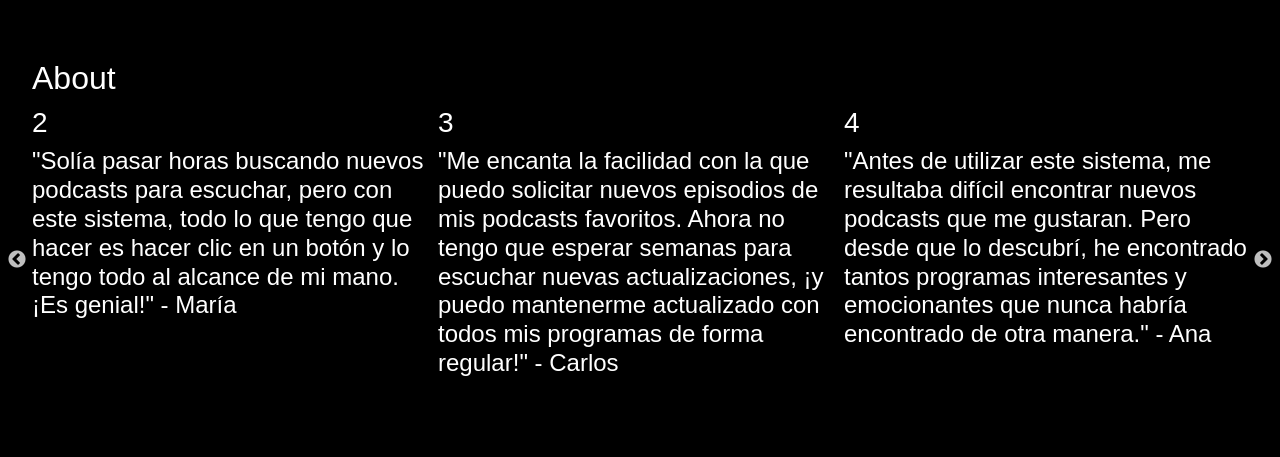
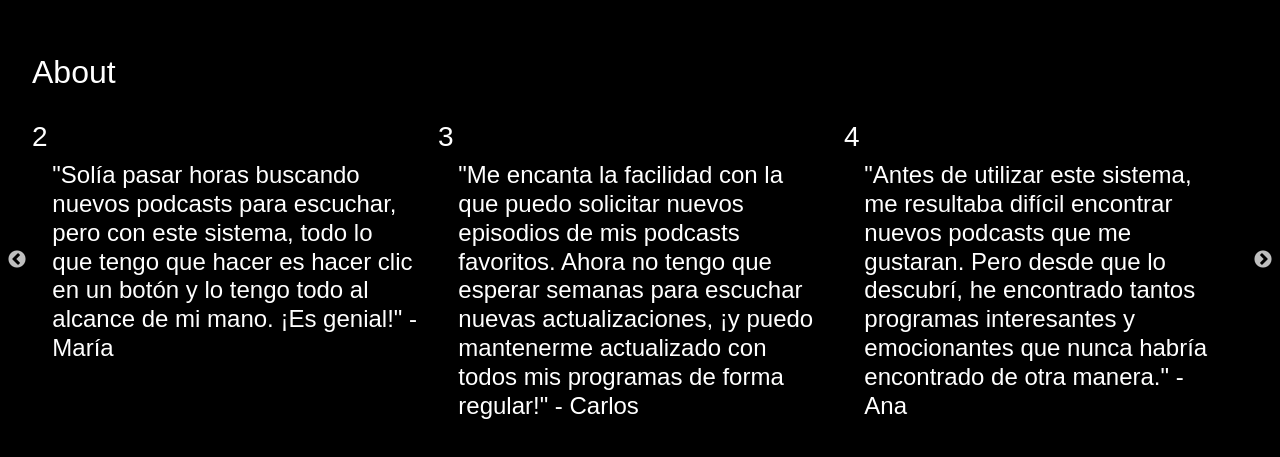
Before and after one commit to Maulex23/proyect_podcast, a React (Vite) app in the folder Frontend/: page /Review in a window 1280 px wide. Shown: the part 163-620 px from the top of the page. Built offline with nearby package versions, Linux system fonts and the light colour scheme.

Commit message:
fix: Arreglos de Backend y Frontend

```diff
--- a/Frontend/src/components/review/Review.jsx
+++ b/Frontend/src/components/review/Review.jsx
@@ -50,27 +50,27 @@ export default class AutoPlay extends Component {
       <div>
         <h2>About</h2>
         <Slider {...settings}>
-          <div>
+          <div className='wrapper'>
             <h3>1</h3>
             <h4>"Desde que empecé a usar el sistema para solicitar podcast, he descubierto tantos nuevos programas increíbles. ¡Nunca había estado tan emocionado por escuchar cada nuevo episodio!" - Juan</h4>
           </div>
-          <div>
+          <div className='wrapper'>
             <h3>2</h3>
             <h4>"Solía pasar horas buscando nuevos podcasts para escuchar, pero con este sistema, todo lo que tengo que hacer es hacer clic en un botón y lo tengo todo al alcance de mi mano. ¡Es genial!" - María</h4>
           </div>
-          <div>
+          <div className='wrapper'>
             <h3>3</h3>
             <h4>"Me encanta la facilidad con la que puedo solicitar nuevos episodios de mis podcasts favoritos. Ahora no tengo que esperar semanas para escuchar nuevas actualizaciones, ¡y puedo mantenerme actualizado con todos mis programas de forma regular!" - Carlos</h4>
           </div>
-          <div>
+          <div className='wrapper'>
             <h3>4</h3>
             <h4>"Antes de utilizar este sistema, me resultaba difícil encontrar nuevos podcasts que me gustaran. Pero desde que lo descubrí, he encontrado tantos programas interesantes y emocionantes que nunca habría encontrado de otra manera." - Ana</h4>
           </div>
-          <div>
+          <div className='wrapper'>
             <h3>5</h3>
             <h4>"Este sistema ha cambiado completamente la forma en que escucho podcasts. Ahora puedo personalizar completamente mi experiencia de escucha y nunca me pierdo un episodio importante." - Luisa</h4>
           </div>
-          <div>
+          <div className='wrapper'>
             <h3>6</h3>
             <h4>"Como alguien que siempre está en movimiento, este sistema ha sido un salvavidas para mí. Ahora puedo solicitar y escuchar mis podcasts favoritos en cualquier lugar y en cualquier momento, desde mi teléfono o desde mi computadora. ¡No puedo imaginar mi vida sin él!" - Roberto</h4>
           </div>
--- a/Frontend/src/components/review/about.css
+++ b/Frontend/src/components/review/about.css
@@ -6,3 +6,15 @@ body {
   color: #fff;
   font-family: "Inter", "DM Sans", Arial, sans-serif;
 }
+
+
+.wrapper {
+  width: 100%;
+  padding-top: 20px;
+}
+
+
+h4 {
+  width: 90%;
+  margin: 0px auto;
+}
```
Also changed, not shown: 2 other files (tests, documents, lock files or other folders). Lines whose indentation alone changed are shown as unchanged.
